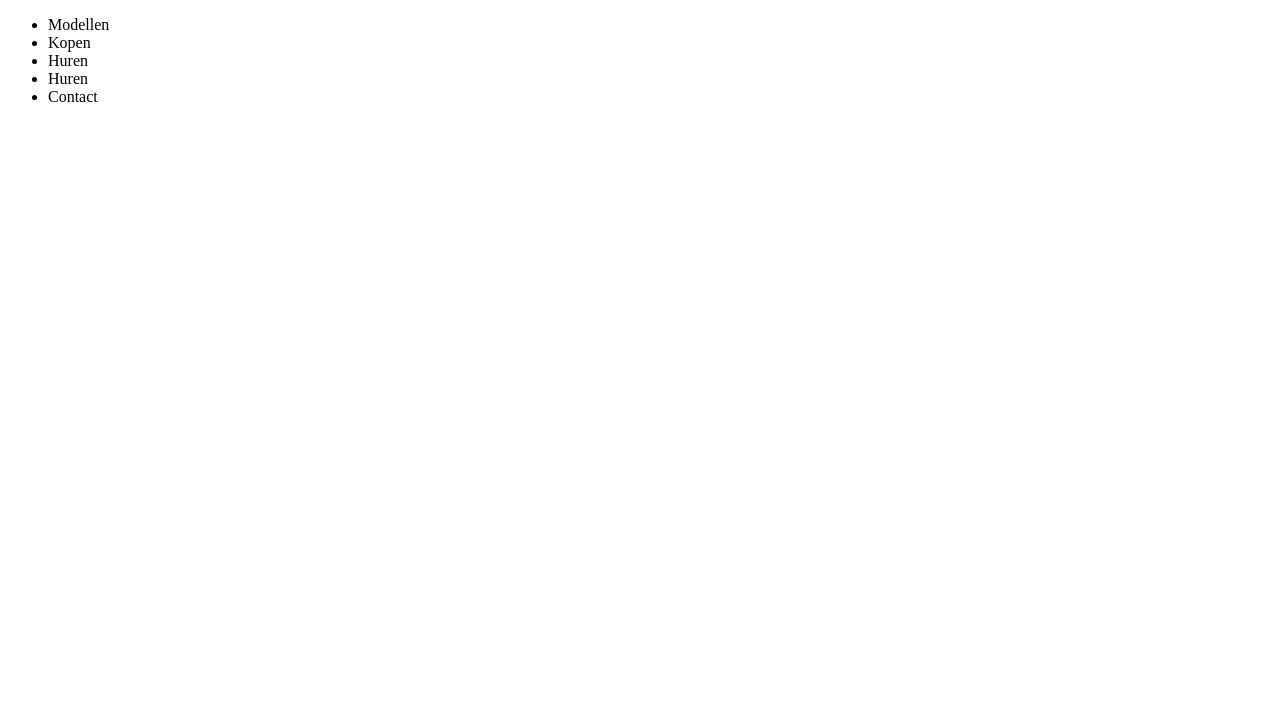
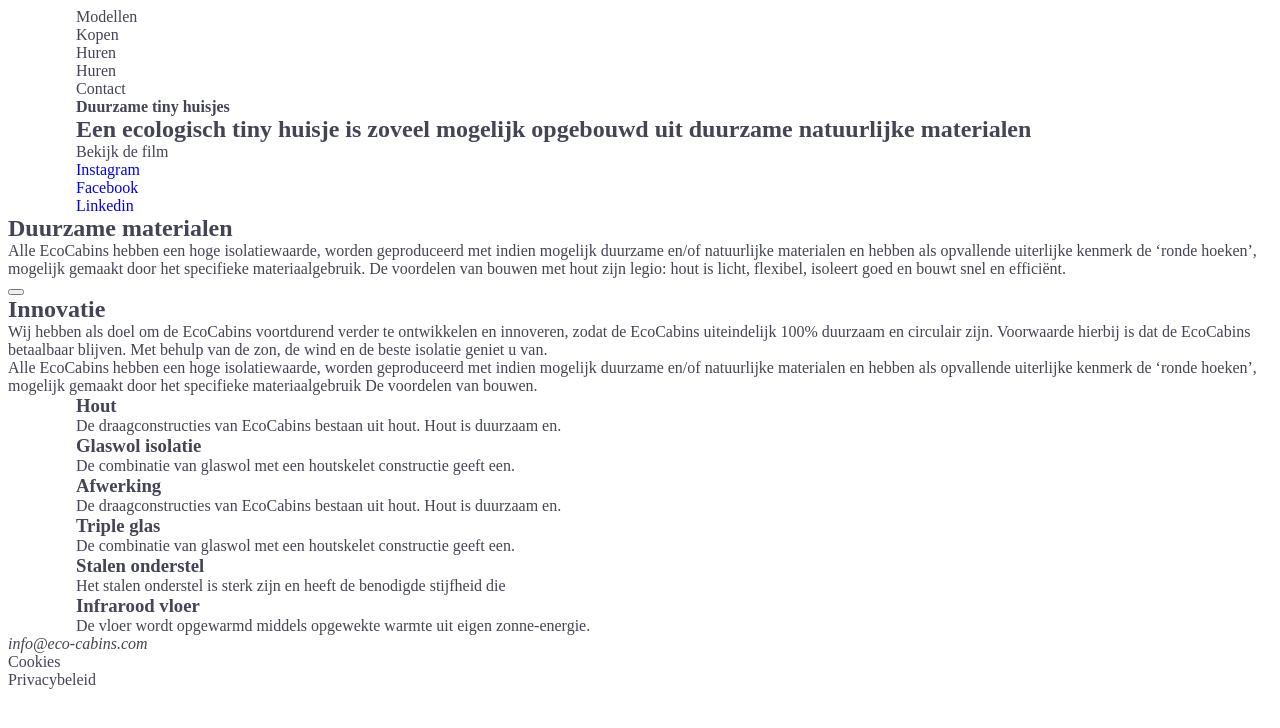
Before and after one commit to NatalinaMatioshko/Eco-Cabins, a plain HTML site: page index.html in a window 1280 px wide. Drawn offline with Linux system fonts and the light colour scheme.

Commit message:
add images

```diff
--- a/index.html
+++ b/index.html
@@ -4,9 +4,12 @@
     <meta charset="UTF-8" />
     <meta name="viewport" content="width=device-width, initial-scale=1.0" />
     <title>EcoCabins</title>
+    <link rel="stylesheet" href="./style.css" />
   </head>
   <body>
-    <header>
+    <main>
+      <section class="first-sect hero">
+        <div class="container">
           <ul class="head-menu">
             <li class="head-list">Modellen</li>
             <li class="head-list">Kopen</li>
@@ -14,13 +17,122 @@
             <li class="head-list">Huren</li>
             <li class="head-list contact">Contact</li>
           </ul>
-    </header>
-    <main>
-      <section class="main-sect">
-        <h2 class="sec-title"></h2>
-        <h1 class="main-title"></h1>
+        </div>
+
+        <div class="container">
+          <h4 class="fourth-title">Duurzame tiny huisjes</h4>
+          <h1 class="main-title">
+            Een ecologisch tiny huisje is zoveel mogelijk opgebouwd uit duurzame
+            natuurlijke materialen
+          </h1>
+        </div>
+
+        <div class="container">
+          <p class="main-page">Bekijk de film</p>
+        </div>
+
+        <div class="container">
+          <ul class="social-menu">
+            <li class="social-list">
+              <a
+                class="social-link"
+                href="https://instagram.com/"
+                target="_blank"
+                >Instagram</a
+              >
+            </li>
+            <li class="social-list">
+              <a
+                class="social-link"
+                href="https://facebook.com/"
+                target="_blank"
+                >Facebook</a
+              >
+            </li>
+            <li class="social-list">
+              <a
+                class="social-link"
+                href="https://linkedin.com/"
+                target="_blank"
+                >Linkedin</a
+              >
+            </li>
+          </ul>
+        </div>
+      </section>
+
+      <section class="second-section">
+        <h2 class="sec-title">Duurzame materialen</h2>
+        <p class="main-page">
+          Alle EcoCabins hebben een hoge isolatiewaarde, worden geproduceerd met
+          indien mogelijk duurzame en/of natuurlijke materialen en hebben als
+          opvallende uiterlijke kenmerk de ‘ronde hoeken’, mogelijk gemaakt door
+          het specifieke materiaalgebruik. De voordelen van bouwen met hout zijn
+          legio: hout is licht, flexibel, isoleert goed en bouwt snel en
+          efficiënt.
+        </p>
+        <button class="button"></button>
+      </section>
+
+      <section class="third-section">
+        <h2 class="sec-title">Innovatie</h2>
+        <p class="main-page">
+          Wij hebben als doel om de EcoCabins voortdurend verder te ontwikkelen
+          en innoveren, zodat de EcoCabins uiteindelijk 100% duurzaam en
+          circulair zijn. Voorwaarde hierbij is dat de EcoCabins betaalbaar
+          blijven. Met behulp van de zon, de wind en de beste isolatie geniet u
+          van.
+        </p>
+        <p class="main-page">
+          Alle EcoCabins hebben een hoge isolatiewaarde, worden geproduceerd met
+          indien mogelijk duurzame en/of natuurlijke materialen en hebben als
+          opvallende uiterlijke kenmerk de ‘ronde hoeken’, mogelijk gemaakt door
+          het specifieke materiaalgebruik De voordelen van bouwen.
+        </p>
+      </section>
+
+      <section class="fourth-section">
+        <div class="container">
+          <h3 class="third-title">Hout</h3>
+          <p class="main page">
+            De draagconstructies van EcoCabins bestaan uit hout. Hout is
+            duurzaam en.
+          </p>
+          <h3 class="third-title">Glaswol isolatie</h3>
+          <p class="main page">
+            De combinatie van glaswol met een houtskelet constructie geeft een.
+          </p>
+          <h3 class="third-title">Afwerking</h3>
+          <p class="main page">
+            De draagconstructies van EcoCabins bestaan uit hout. Hout is
+            duurzaam en.
+          </p>
+          <h3 class="third-title">Triple glas</h3>
+          <p class="main page">
+            De combinatie van glaswol met een houtskelet constructie geeft een.
+          </p>
+          <h3 class="third-title">Stalen onderstel</h3>
+          <p class="main page">
+            Het stalen onderstel is sterk zijn en heeft de benodigde stijfheid
+            die
+          </p>
+          <h3 class="third-title">Infrarood vloer</h3>
+          <p class="main page">
+            De vloer wordt opgewarmd middels opgewekte warmte uit eigen
+            zonne-energie.
+          </p>
+        </div>
       </section>
     </main>
-    <footer></footer>
+    <footer>
+      <address>
+        <mail class=":">info@eco-cabins.com</mail>
+        <a class="logo-tipe" href=""></a>
+      </address>
+      <ul>
+        <li>Cookies</li>
+        <li>Privacybeleid</li>
+      </ul>
+    </footer>
   </body>
 </html>
--- /dev/null
+++ b/style.css
@@ -0,0 +1,62 @@
+*,
+*::before,
+*::after {
+  box-sizing: border-box;
+}
+
+body {
+  :root {
+    --font-family: "Rubik", sans-serif;
+    --second-family: "Merriweather", sans-serif;
+  }
+  background-color: #ffffff;
+  color: #434455;
+}
+ul,
+ol {
+  list-style-type: none;
+  margin: 0;
+  padding: 0;
+}
+a {
+  text-decoration: none;
+}
+button {
+  color: currentColor;
+  cursor: pointer;
+}
+
+h1,
+h2,
+h3,
+h4,
+h5,
+h6,
+p {
+  margin: 0;
+}
+
+img {
+  display: block;
+  max-width: 100%;
+  height: auto;
+}
+
+.container {
+  max-width: 320px;
+  padding: 0 16px;
+  margin: 0 auto;
+}
+
+@media screen and (min-width: 768px) {
+  .container {
+    max-width: 768px;
+  }
+}
+
+@media screen and (min-width: 1158px) {
+  .container {
+    max-width: 1158px;
+    padding: 0 15px;
+  }
+}
```
Also changed, not shown: images/bg-image.png (added), images/bg-image@2x.png (added), images/last.png (added), images/last@2x.png (added), images/second.png (added), images/second@2x.png (added), images/symbol-defs.svg (added). Lines whose indentation alone changed are shown as unchanged.
